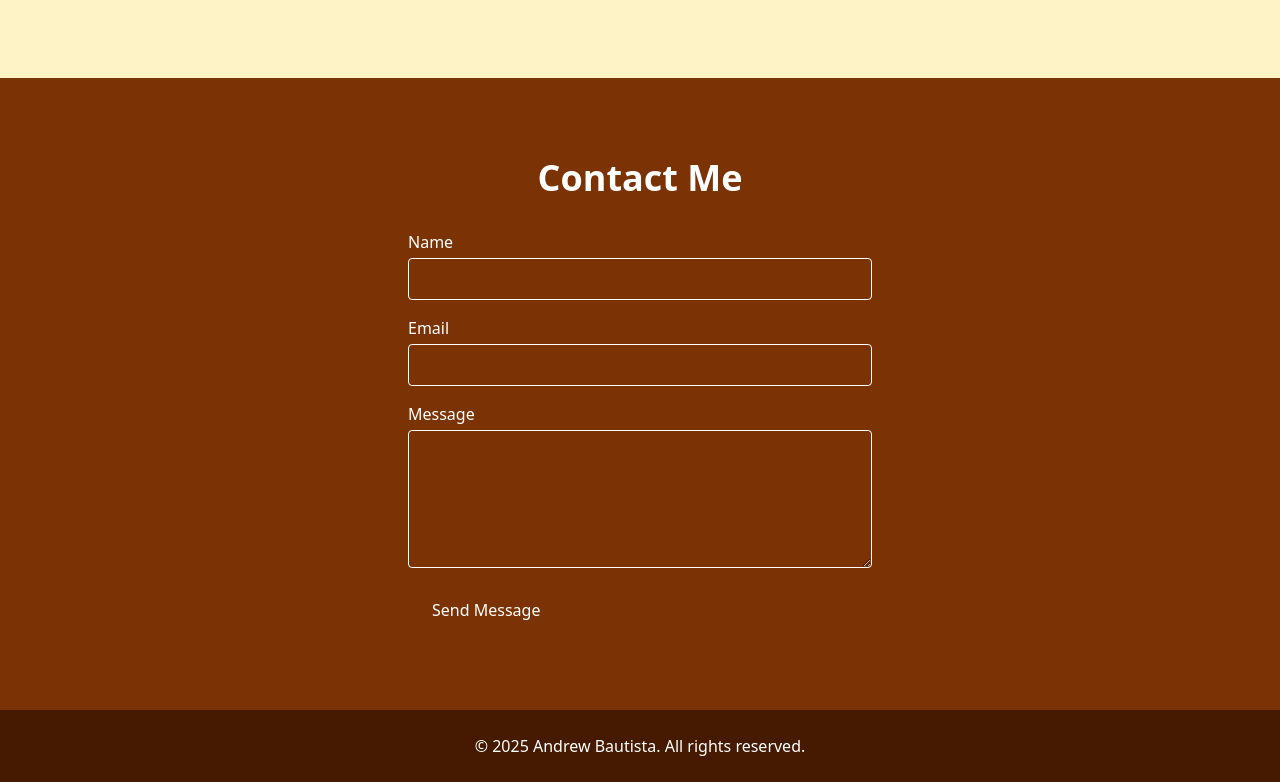
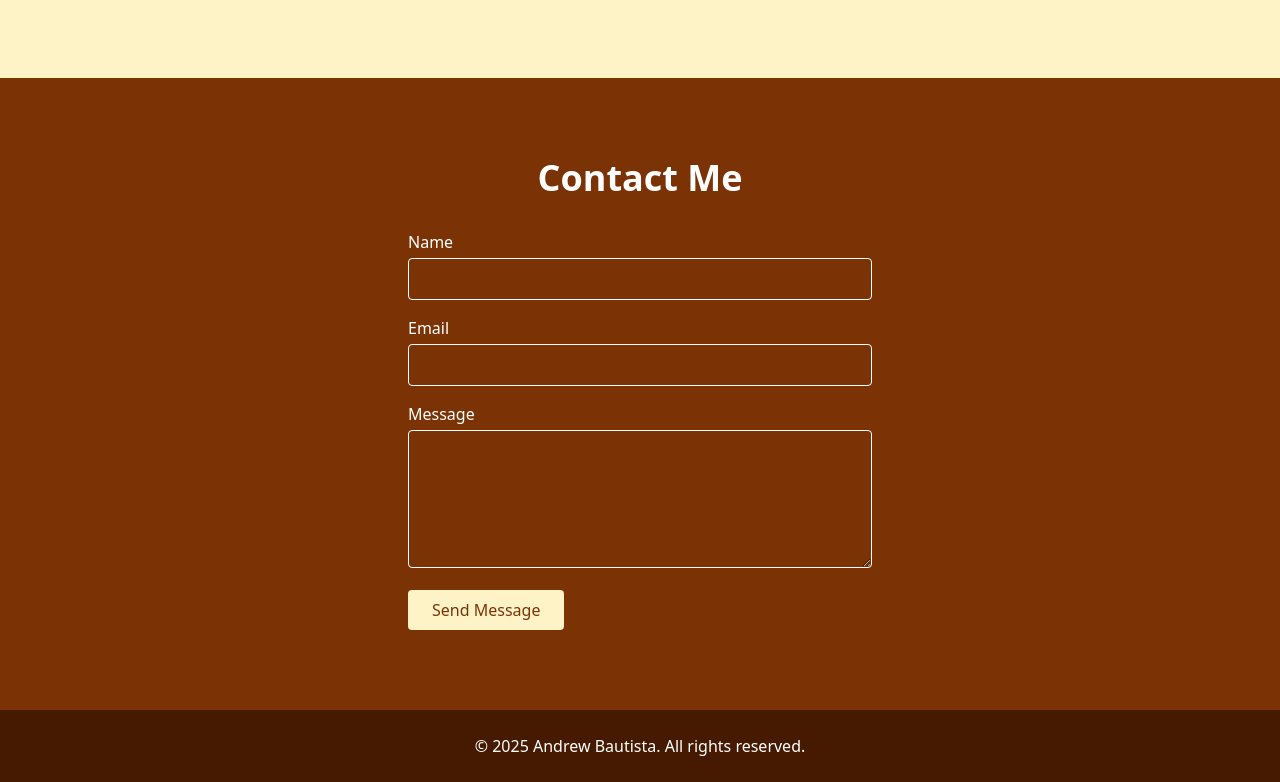
Before and after one commit to WarriorofZarona/my-portfolio, a React (Vite) app: page / in a window 1280 px wide. Shown: the part 3277-4059 px from the top of the page. Built offline with nearby package versions, Linux system fonts and the light colour scheme.

Commit message:
adjusts mobile layout in About and fixes button style in Contactds

```diff
--- a/src/components/About.tsx
+++ b/src/components/About.tsx
@@ -3,7 +3,7 @@ import { Fade } from 'react-awesome-reveal';
 export default function About() {
   return (
     <section id='about' className='py-20 bg-amber-100'>
-      <div className='container mx-auto px-6 flex flex-col md:flex-row items-center gap-12'>
+      <div className='container mx-auto px-6 flex flex-col-reverse md:flex-row items-center gap-12'>
         {/* Text column */}
         <div className='md:w-1/2 space-y-6'>
           <Fade triggerOnce>
--- a/src/components/Contact.tsx
+++ b/src/components/Contact.tsx
@@ -40,7 +40,7 @@ export default function Contact() {
             </div>
             <button
               type='submit'
-              className='bg-amber-900 text-white py-2 px-6 rounded hover:bg-blue-600 transition'
+              className='bg-amber-100 text-amber-900 py-2 px-6 rounded hover:bg-amber-50 transition'
             >
               Send Message
             </button>
```
